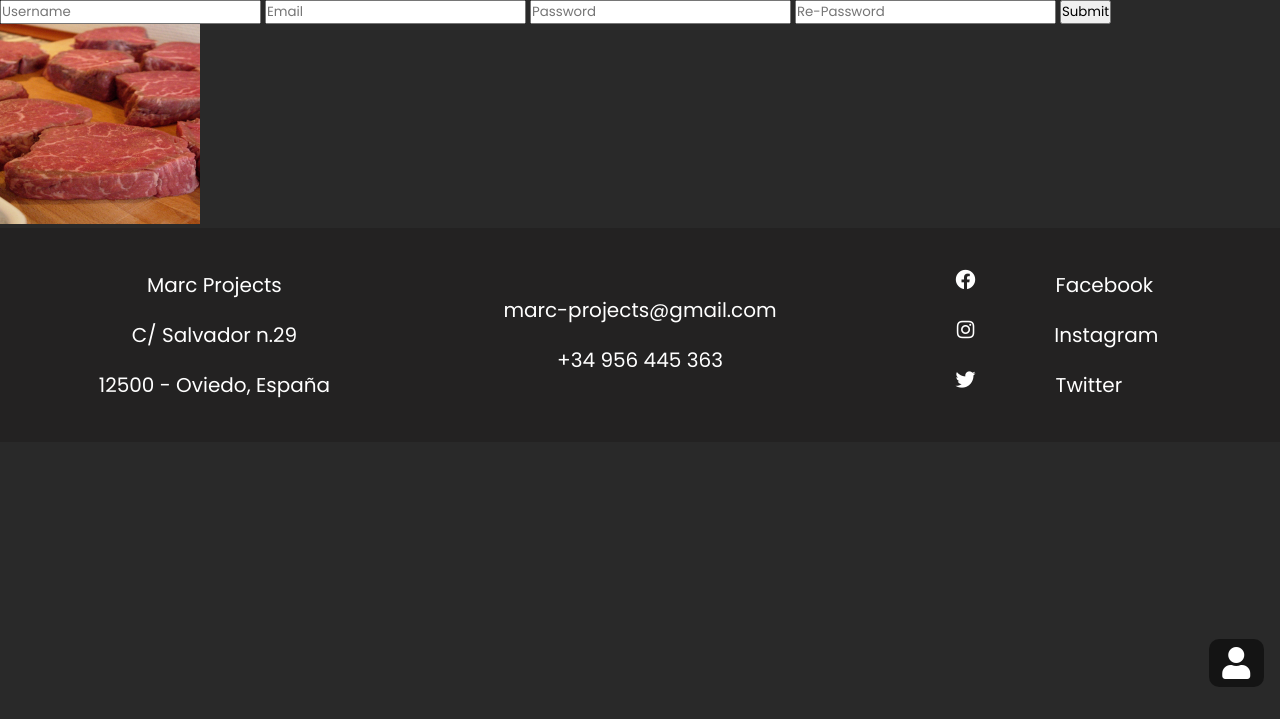
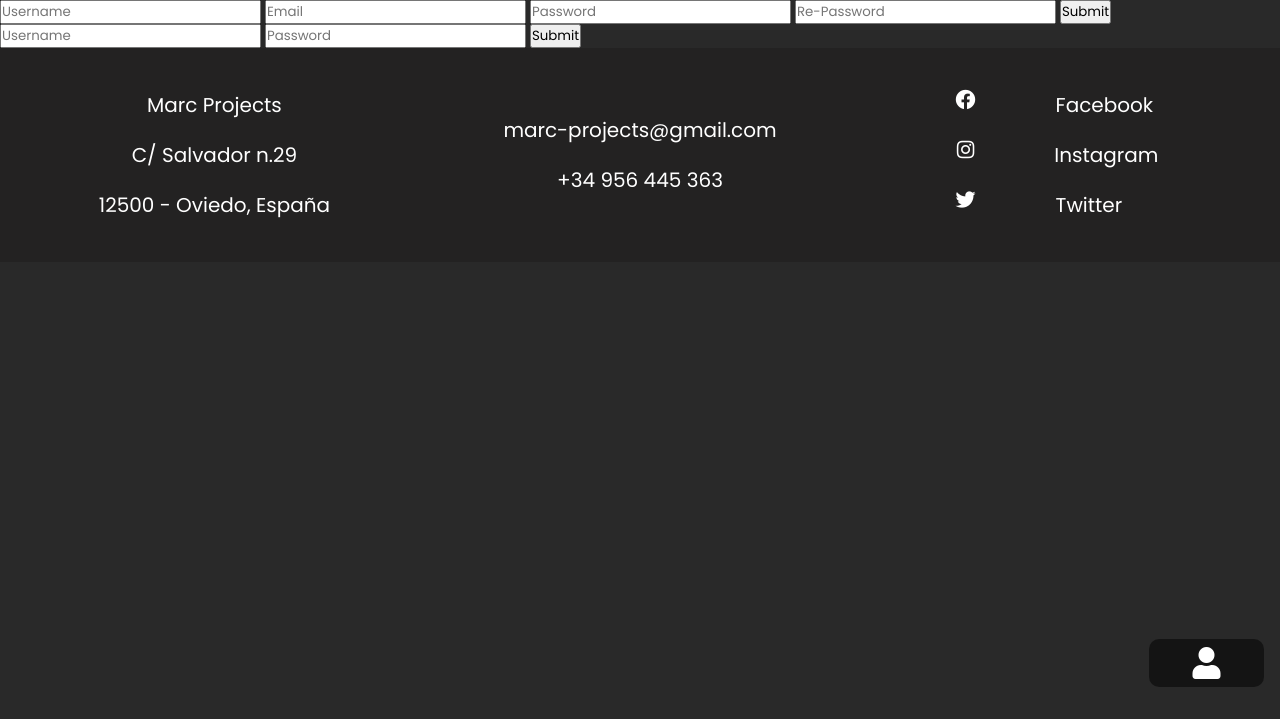
Before and after one commit to lovintocode/dark-themed-web, a PHP site: page /index.php?page=session_layout in a window 1280 px wide. Shown: the part 81-800 px from the top of the page. Run offline with PHP 8.4, Linux system fonts and the light colour scheme.

Commit message:
Session log in register and log out added v.1

```diff
--- a/config.php
+++ b/config.php
@@ -1,6 +1,14 @@
 <?php
 // Server config
 define('ROOT', __DIR__);
+
+// Bbdd config
+/*define('HOST', 'db5005386872.hosting-data.io');*/
+define('HOST', 'localhost');
+define('USER', 'dbu654331');
+define('PASSWORD', 'healthstep01');
+define('DATABASE', 'dbs4519684');
+
 // Recipes API config
 define('API_URL', 'https://api.edamam.com/api/recipes/v2?type=public&q=');
 define('API_KEY', '1f68ecaef9a1bfd1361d1a16279dc8e5');
--- a/index.php
+++ b/index.php
@@ -8,7 +8,14 @@ require_once ROOT."/_templates/header.php";
 </div>
 <a href="index.php?page=session_layout" title="USER">
   <div id="session-user">
-    <span>User</span>
+    <span>
+      <?php
+        if (isset($_SESSION['username']))
+          echo $_SESSION['username'];
+        else
+          echo "Not logged";
+      ?>
+    </span>
     <i class="icon fas fa-user"></i>
   </div>
 </a>
--- /dev/null
+++ b/pages/credentials-screen.php
@@ -0,0 +1,15 @@
+<div id="credentials-wrapper">
+	<form action="" method="post">
+		<input type="text" name="username" placeholder="Username">
+		<input type="email" name="email" placeholder="Email">
+		<input type="text" name="password" placeholder="Password">
+		<input type="text" name="password_verify" placeholder="Re-Password">
+		<input type="submit" name="register_user">
+
+	</form>
+	<form action="" method="post">
+		<input type="text" name="username" placeholder="Username">
+		<input type="text" name="password" placeholder="Password">
+		<input type="submit" name="login_user">
+	</form>
+</div>
--- a/pages/session-layout.php
+++ b/pages/session-layout.php
@@ -1,12 +1,13 @@
 <?php
-  require_once ROOT.'/php/bbdd/session.php';
+require_once ROOT.'/php/bbdd/session.php';
 ?>
 
-<form action="" method="post">
-  <input type="text" name="username" placeholder="Username">
-  <input type="email" name="email" placeholder="Email">
-  <input type="text" name="password" placeholder="Password">
-  <input type="text" name="password_verify" placeholder="Re-Password">
-  <input type="submit" name="register_user">
-  <img width="200" height="200" src="/img/photos/card1.jpg" alt="">
-</form>
+
+<?php
+if (isset($_SESSION['username'])) {
+	include ROOT.'/pages/user-screen.php';
+}
+else {
+	include ROOT.'/pages/credentials-screen.php';
+}
+?>
--- a/php/bbdd/bbdd.php
+++ b/php/bbdd/bbdd.php
@@ -1,18 +1,82 @@
 <?php
-// $servername = "db5005386872.hosting-data.io";
-// $username = "dbu654331";
-// $password = "healthstep01";
-// $database = "dbs4519684";
-// // Create connection
-// $conn = mysqli_connect($servername, $username, $password, $database);
-// // Check connection
-// if (!$conn) {
-// 	die("Connection failed: " . mysqli_connect_error());
-// }
-// echo "Connected successfully";
-// mysqli_close($conn);
+class bbdd {
 
-// function userAlreadyExists($credentials) {
+	protected $connection;
+	protected $query;
 
-// }
+	public function __construct($dbhost = HOST, $dbuser = USER, $dbpass = PASSWORD, $dbname = DATABASE, $charset = 'utf8') {
+		$this->connection = new mysqli($dbhost, $dbuser, $dbpass, $dbname);
+		if ($this->connection->connect_error) {
+			$this->error('Failed to connect to MySQL - ' . $this->connection->connect_error);
+		}
+		$this->connection->set_charset($charset);
+	}
+	function userAlreadyExists($credentials) {
+		$username = $credentials['username'];
+
+		$user_exists = false;
+		$query = 'SELECT * FROM users WHERE username=?';
+		$stmt = $this->connection->prepare($query);
+		if ($stmt){
+			$stmt->bind_param("s", $username);
+			$stmt->execute();
+			if(mysqli_num_rows($stmt->get_result()) > 0)
+				$user_exists = true;
+			$stmt->close();
+		}
+		return $user_exists;
+	}
+	function insertNewUser($credentials) {
+		$username = $credentials['username'];
+		$email = $credentials['email'];
+		$password = password_hash($credentials['password'], CRYPT_BLOWFISH);
+
+		$user_inserted = false;
+		$query = 'INSERT INTO users (username, email, password) VALUES (?, ?, ?)';
+		$stmt = $this->connection->prepare($query);
+		if ($stmt){
+			$stmt->bind_param("sss", $username, $email, $password);
+			if ($stmt->execute())
+				$user_inserted = true;
+			$stmt->close();
+		}
+		return $user_inserted;
+	}
+	function logInUser($credentials) {
+		$username = $credentials['username'];
+		$password = $credentials['password'];
+
+		$user_checked = false;
+		$query = 'SELECT * FROM users WHERE username=?';
+		$stmt = $this->connection->prepare($query);
+		if ($stmt){
+			$stmt->bind_param("s", $username);
+			if ($stmt->execute()){
+				$result = $stmt->get_result();
+				if(mysqli_num_rows($result) > 0) {
+					while ($data = $result->fetch_assoc()) {
+						if (password_verify($password, $data['password']))
+							$user_checked = true;
+					}
+				}
+			}
+			$stmt->close();
+		}
+		return $user_checked;
+	}
+	function deleteUser($credentials) {
+		$username = $credentials['username'];
+
+		$user_deleted = false;
+		$query = 'DELETE ? FROM users';
+		$stmt = $this->connection->prepare($query);
+		if ($stmt){
+			$stmt->bind_param("s", $username);
+			if ($stmt->execute())
+				$user_deleted = true;
+			$stmt->close();
+		}
+		return $user_deleted;
+	}
+}
 ?>
--- a/php/bbdd/session_functions.php
+++ b/php/bbdd/session-functions.php
@@ -6,9 +6,9 @@ function checkValidCredentials($credentials) {
     if (!empty($value)) {
      switch ($key) {
       case 'username':
-      if (strlen($value) < 4) {
+      if (strlen($value) < 4 || strlen($value) > 16 ) {
         $return_response['username']['valid'] = 'false' ;
-        $return_response['username']['string'] = 'Username must be greater than three';
+        $return_response['username']['string'] = 'Username must be greater than three and smaller than 17';
         $valid_credentials = 'false';
       } else if (preg_match('/@[A-Za-z0-9_]+\*/', $value)) {
         $return_response['username']['valid'] = 'false';
@@ -28,18 +28,18 @@ function checkValidCredentials($credentials) {
       }
       break;
       case 'password':
-      if (strlen($value) < 8  ) {
+      if (strlen($value) < 8  || strlen($value) > 30) {
         $return_response['password']['valid'] = 'false';
-        $return_response['password']['string'] = 'Password must be greater than 8';
+        $return_response['password']['string'] = 'Password must be greater than 8 and smaller than 31';
         $valid_credentials = 'false';
       } else {
         $return_response['password']['valid'] = 'true';
       }
       break;
       case 'password_verify':
-      if (strlen($value) < 8  ) {
+      if (strlen($value) < 8 || strlen($value) > 30) {
         $return_response['password_verify']['valid'] = 'false';
-        $return_response['password_verify']['string'] = 'Password must be greater than 8';
+        $return_response['password_verify']['string'] = 'Password must be greater than 8 and smaller than 31';
         $valid_credentials = 'false';
       } else if ($credentials['password'] != $value) {
         $return_response['password_verify']['valid'] = 'false';
--- a/php/bbdd/session.php
+++ b/php/bbdd/session.php
@@ -1,20 +1,48 @@
 <?php
 require_once ROOT.'/php/bbdd/bbdd.php';
-require_once ROOT.'/php/bbdd/session_functions.php';
+require_once ROOT.'/php/bbdd/session-functions.php';
 if (isset($_POST['register_user'])) {
   $credentials = array();
   $credentials['username'] = $_POST['username'];
   $credentials['email'] = $_POST['email'];
   $credentials['password'] = $_POST['password'];
   $credentials['password_verify'] = $_POST['password_verify'];
-  if (checkValidCredentials($credentials) == 'true') {
-    if (!userAlreadyExists($credentials)) {
 
+  if (checkValidCredentials($credentials)['credentials']['valid'] == 'true') {
+    $bbdd = new bbdd();
+    if (!$bbdd->userAlreadyExists($credentials)) {
+      if ($bbdd->insertNewUser($credentials)) {
+        echo "user inserted";
+      } else {
+        echo "user not inserted";
+      }
+    } else {
+      echo "user already exists";
     }
   } else {
+    echo "credentials not valid";
   }
+} else if (isset($_POST['login_user'])) {
+  $credentials = array();
+  $credentials['username'] = $_POST['username'];
+  $credentials['password'] = $_POST['password'];
+
+  if (checkValidCredentials($credentials)['credentials']['valid'] == 'true') {
+    $bbdd = new bbdd();
+    if ($bbdd->userAlreadyExists($credentials)) {
+      if ($bbdd->logInUser($credentials)) {
+        $_SESSION['username'] = $credentials['username'];
+        echo '<script>
+        let session_name = document.getElementById("session-user")
+        session_name.querySelector("span").innerHTML = "'.$credentials['username'].'"
+        </script>';
+      } else {
+        echo "User not logged in";
+      }
+    }
+  }
+} else if (isset($_POST['logout'])) {
+  session_destroy();
+  header('Location: index.php');
 }
-	// if (isset($_POST['login_user'])) {
-
-	// }
 ?>
```
Also changed, not shown: pages/user-screen.php (added, +10 -0 lines).
